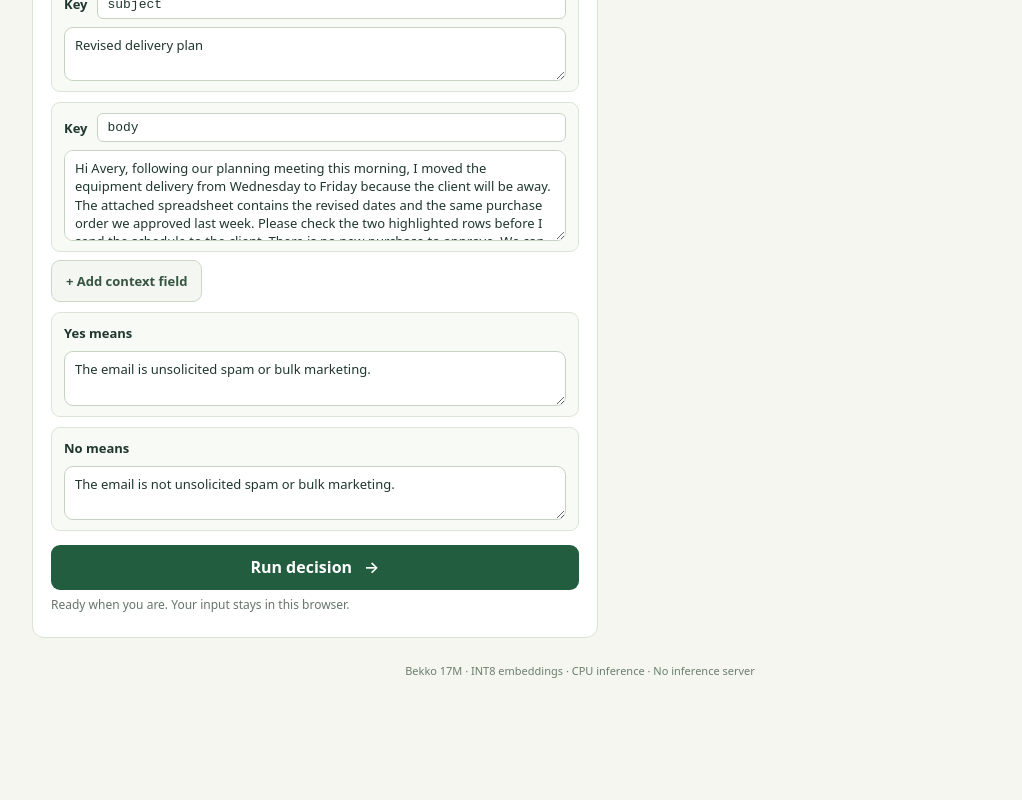
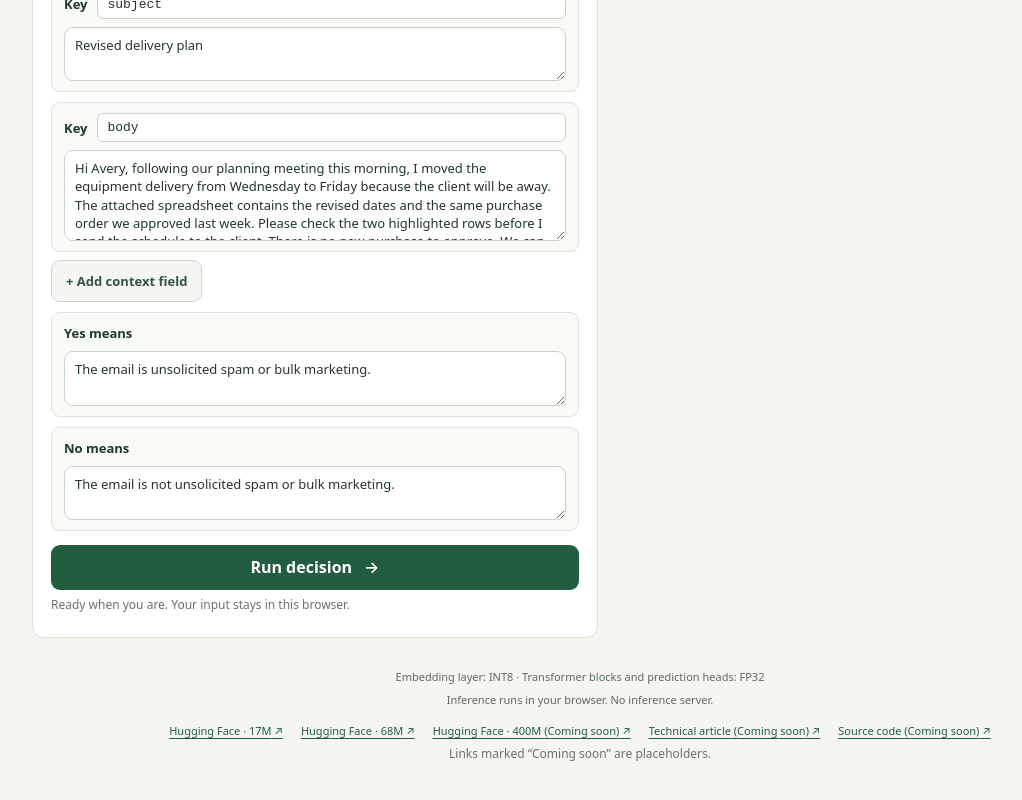
Before and after one commit to hotchpotch/bekko-system-one, a React (Vite) app in the folder browser/: page / in a window 1280 px wide. Shown: the part 697-1497 px from the top of the page, without its empty margins (60-1082 px from the left). Before the commit the page ends 1424 px from the top, so only its background shows below. Built offline with nearby package versions, Linux system fonts and the light colour scheme.

Commit message:
Clarify partial quantization and add public resource links

```diff
--- /dev/null
+++ b/browser/src/links.js
@@ -0,0 +1,11 @@
+import { MODEL_REPOSITORY, MODEL_REVISION } from './models.js';
+
+// Replace placeholder URLs as public releases and documentation become available.
+const models = `https://huggingface.co/${MODEL_REPOSITORY}/tree/${MODEL_REVISION}`;
+export const RESOURCE_LINKS = [
+  { label: 'Hugging Face · 17M', href: `${models}/17m` },
+  { label: 'Hugging Face · 68M', href: `${models}/68m` },
+  { label: 'Hugging Face · 400M', href: 'https://example.com/bekko/models/400m', placeholder: true },
+  { label: 'Technical article', href: 'https://example.com/bekko/article', placeholder: true },
+  { label: 'Source code', href: 'https://example.com/bekko/source', placeholder: true },
+];
--- a/browser/src/main.jsx
+++ b/browser/src/main.jsx
@@ -2,6 +2,7 @@ import React, { useEffect, useRef, useState } from "react";
 import { createRoot } from "react-dom/client";
 import "./style.css";
 import examples from "./examples.json";
+import { RESOURCE_LINKS } from "./links.js";
 import { MODELS, DEFAULT_MODEL_ID } from "./models.js";
 import {
   DEFAULT_YES,
@@ -619,8 +620,18 @@ function App() {
         </aside>
       </div>
       <footer>
-        {model.name} · INT8 embeddings · {deviceLabel(device)} inference · No
-        inference server
+        <p>
+          Embedding layer: INT8 · Transformer blocks and prediction heads: FP32
+        </p>
+        <p>Inference runs in your browser. No inference server.</p>
+        <nav className="resource-links" aria-label="Models and project resources">
+          {RESOURCE_LINKS.map(({ label, href, placeholder }) => (
+            <a key={label} href={href} target="_blank" rel="noopener noreferrer">
+              {label}{placeholder ? " (Coming soon)" : ""} ↗
+            </a>
+          ))}
+        </nav>
+        <p className="hint">Links marked “Coming soon” are placeholders.</p>
       </footer>
     </main>
   );
--- a/browser/src/style.css
+++ b/browser/src/style.css
@@ -752,3 +752,21 @@ button {
   font-weight: 400;
   line-height: 1.6;
 }
+footer p {
+  margin: 6px 0;
+}
+.resource-links {
+  display: flex;
+  flex-wrap: wrap;
+  justify-content: center;
+  gap: 8px 18px;
+  margin-top: 14px;
+}
+.resource-links a {
+  color: #235d40;
+  text-underline-offset: 3px;
+}
+.resource-links a:focus-visible {
+  outline: 2px solid #90b598;
+  outline-offset: 3px;
+}
```
